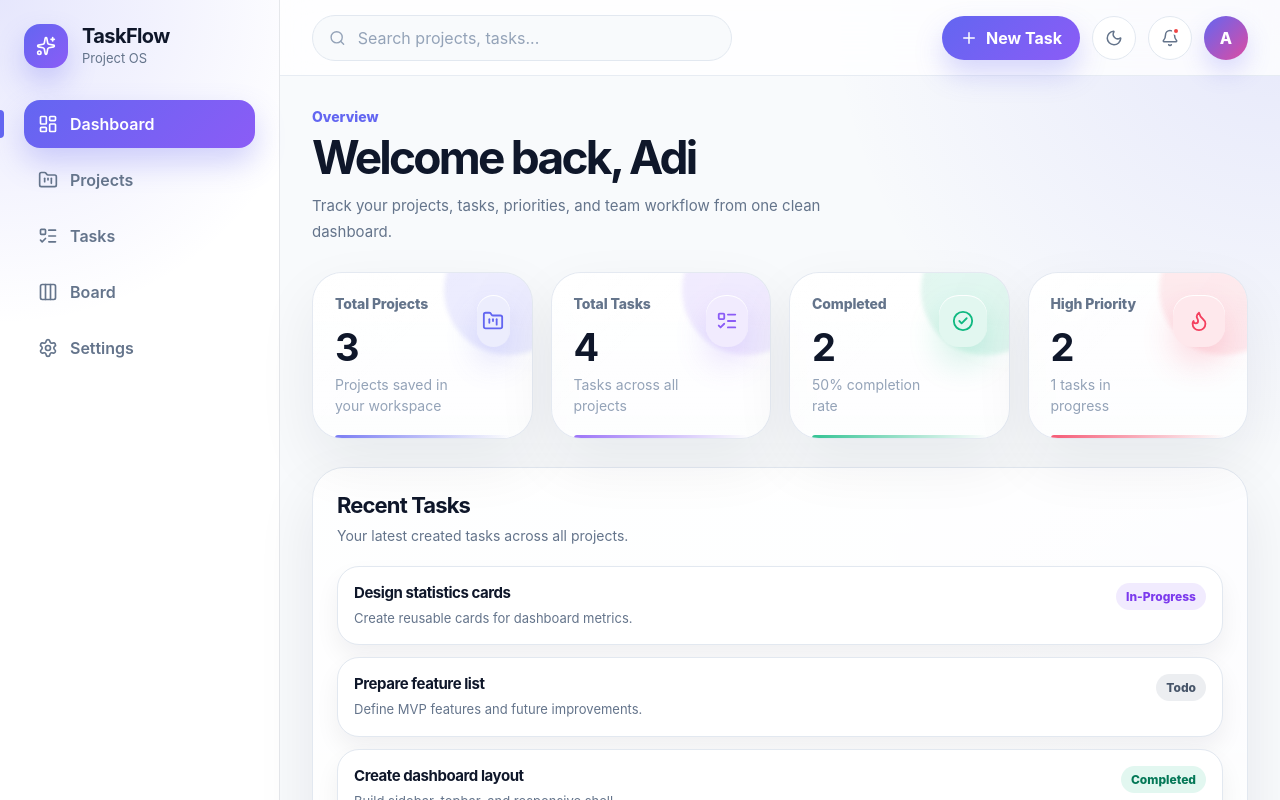
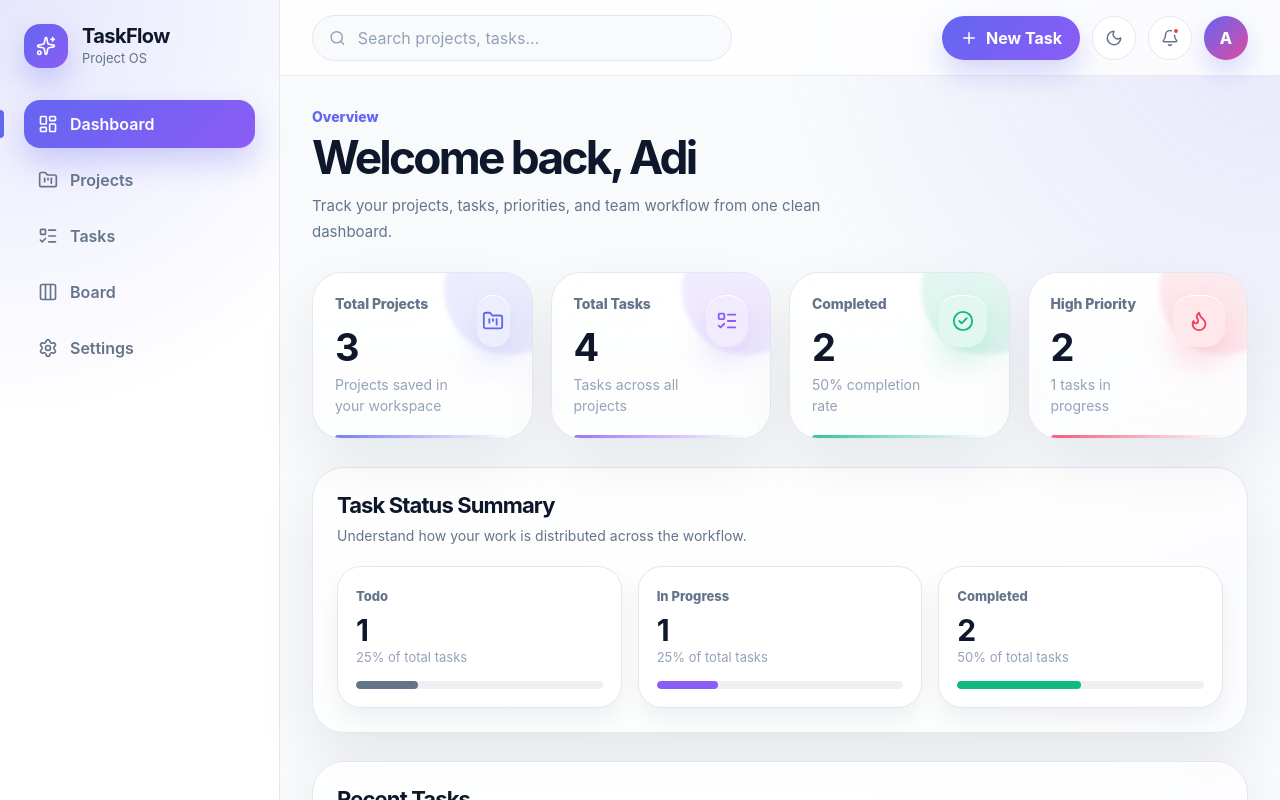
Before and after one commit to odaysaad2003-png/Task-flow-project, a React (Vite) app: page /dashboard in a window 1280 px wide. Shown: the top 800 px of the page. Built offline with nearby package versions, Linux system fonts and the light colour scheme.

Commit message:
feat: add task status summary to dashboard

```diff
--- a/src/pages/DashboardPage.jsx
+++ b/src/pages/DashboardPage.jsx
@@ -26,6 +26,28 @@ export default function DashboardPage() {
 
 
     const recentTasks = [...tasks].sort((a, b) => new Date(b.createdAt) - new Date(a.createdAt)).slice(0, 5);
+
+
+
+    const todoTasks = tasks.filter((task) => task.status === TASK_STATUS.TODO).length;
+
+    const statusSummary = [
+        {
+            label: "Todo",
+            value: todoTasks,
+            status: "todo",
+        },
+        {
+            label: "In Progress",
+            value: inProgressTasks,
+            status: "in-progress",
+        },
+        {
+            label: "Completed",
+            value: completedTasks,
+            status: "completed",
+        },
+    ];
     return (
         <div className="dashboard-page">
             <div className="dashboard-header">
@@ -74,6 +96,36 @@ export default function DashboardPage() {
                     delay={0.24}
                 />
             </section>
+
+            <section className="dashboard-section">
+                <div className="dashboard-section-header">
+                    <div>
+                        <h2>Task Status Summary</h2>
+                        <p>Understand how your work is distributed across the workflow.</p>
+                    </div>
+                </div>
+
+                <div className="status-summary-grid">
+                    {statusSummary.map((item) => {
+                        const percentage = totalTasks > 0 ? Math.round((item.value / totalTasks) * 100) : 0;
+
+                        return (
+                            <div className={`status-summary-card status-summary-${item.status}`} key={item.status}>
+                                <div>
+                                    <span>{item.label}</span>
+                                    <h3>{item.value}</h3>
+                                    <p>{percentage}% of total tasks</p>
+                                </div>
+
+                                <div className="status-progress">
+                                    <div className="status-progress-fill" style={{width: `${percentage}%`}} />
+                                </div>
+                            </div>
+                        );
+                    })}
+                </div>
+            </section>
+
             <section className="dashboard-section">
                 <div className="dashboard-section-header">
                     <div>
--- a/src/pages/style/DashboardPage.css
+++ b/src/pages/style/DashboardPage.css
@@ -113,6 +113,72 @@
   font-weight: 750;
 }
 
+
+
+.status-summary-grid {
+  display: grid;
+  grid-template-columns: repeat(3, minmax(0, 1fr));
+  gap: 16px;
+}
+
+.status-summary-card {
+  padding: 18px;
+  border-radius: 24px;
+  background: var(--color-surface);
+  border: 1px solid var(--color-border);
+  box-shadow: var(--shadow-sm);
+}
+
+.status-summary-card span {
+  color: var(--color-text-muted);
+  font-size: 13px;
+  font-weight: 850;
+}
+
+.status-summary-card h3 {
+  margin: 10px 0 4px;
+  color: var(--color-text);
+  font-size: 30px;
+  line-height: 1;
+  letter-spacing: -0.05em;
+}
+
+.status-summary-card p {
+  margin: 0 0 16px;
+  color: var(--color-text-soft);
+  font-size: 13px;
+}
+
+.status-progress {
+  height: 8px;
+  overflow: hidden;
+  border-radius: 999px;
+  background: rgba(148, 163, 184, 0.16);
+}
+
+.status-progress-fill {
+  height: 100%;
+  border-radius: inherit;
+  transition: width 0.35s ease;
+}
+
+.status-summary-todo .status-progress-fill {
+  background: #64748b;
+}
+
+.status-summary-in-progress .status-progress-fill {
+  background: #8b5cf6;
+}
+
+.status-summary-completed .status-progress-fill {
+  background: #10b981;
+}
+
+@media (max-width: 900px) {
+  .status-summary-grid {
+    grid-template-columns: 1fr;
+  }
+}
 @media (max-width: 700px) {
   .recent-task-item {
     flex-direction: column;
```
